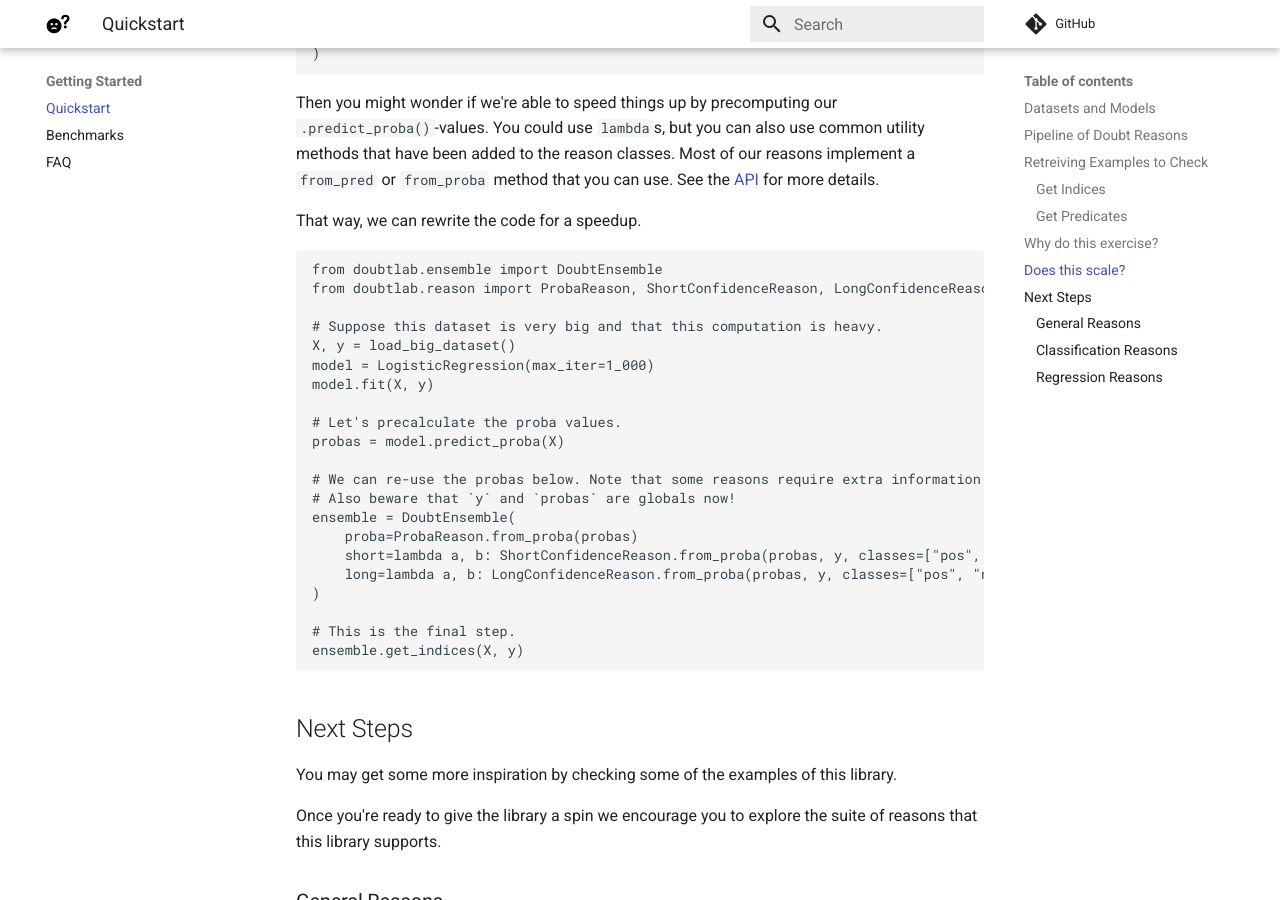
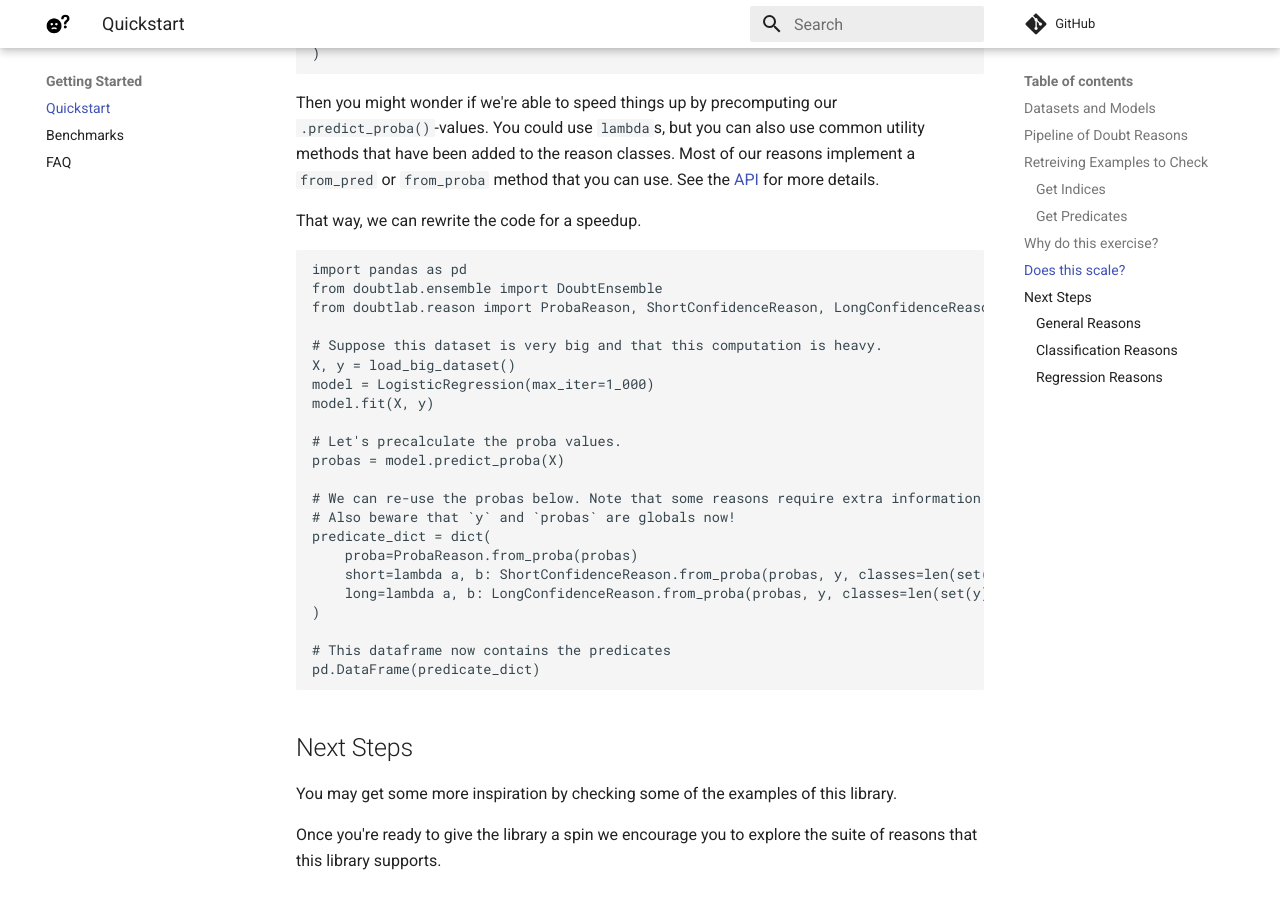
Before and after one commit to koaning/doubtlab, an MkDocs documentation site: the page built from docs/quickstart/index.md, in a window 1280 px wide and 900 px high, scrolled down 3916 px. Built offline with MkDocs 1.6.1 and Material for MkDocs 9.7.7, drawn with Linux system fonts in a browser that asks for light colours; comment, search, counter and statistics services are not loaded.

Commit message:
Update index.md

````diff
--- a/docs/quickstart/index.md
+++ b/docs/quickstart/index.md
@@ -174,6 +174,7 @@ See the [API](https://koaning.github.io/doubtlab/api/reasons/) for more details.
 That way, we can rewrite the code for a speedup.
 
 ```python
+import pandas as pd
 from doubtlab.ensemble import DoubtEnsemble
 from doubtlab.reason import ProbaReason, ShortConfidenceReason, LongConfidenceReason
 
@@ -187,14 +188,14 @@ probas = model.predict_proba(X)
 
 # We can re-use the probas below. Note that some reasons require extra information.
 # Also beware that `y` and `probas` are globals now!
-ensemble = DoubtEnsemble(
+predicate_dict = dict(
     proba=ProbaReason.from_proba(probas)
-    short=lambda a, b: ShortConfidenceReason.from_proba(probas, y, classes=["pos", "neg"], threshold=0.2),
-    long=lambda a, b: LongConfidenceReason.from_proba(probas, y, classes=["pos", "neg"], threshold=0.4)
+    short=lambda a, b: ShortConfidenceReason.from_proba(probas, y, classes=len(set(y)), threshold=0.2),
+    long=lambda a, b: LongConfidenceReason.from_proba(probas, y, classes=len(set(y)), threshold=0.4)
 )
 
-# This is the final step.
-ensemble.get_indices(X, y)
+# This dataframe now contains the predicates
+pd.DataFrame(predicate_dict)
 ```
 
 
````
